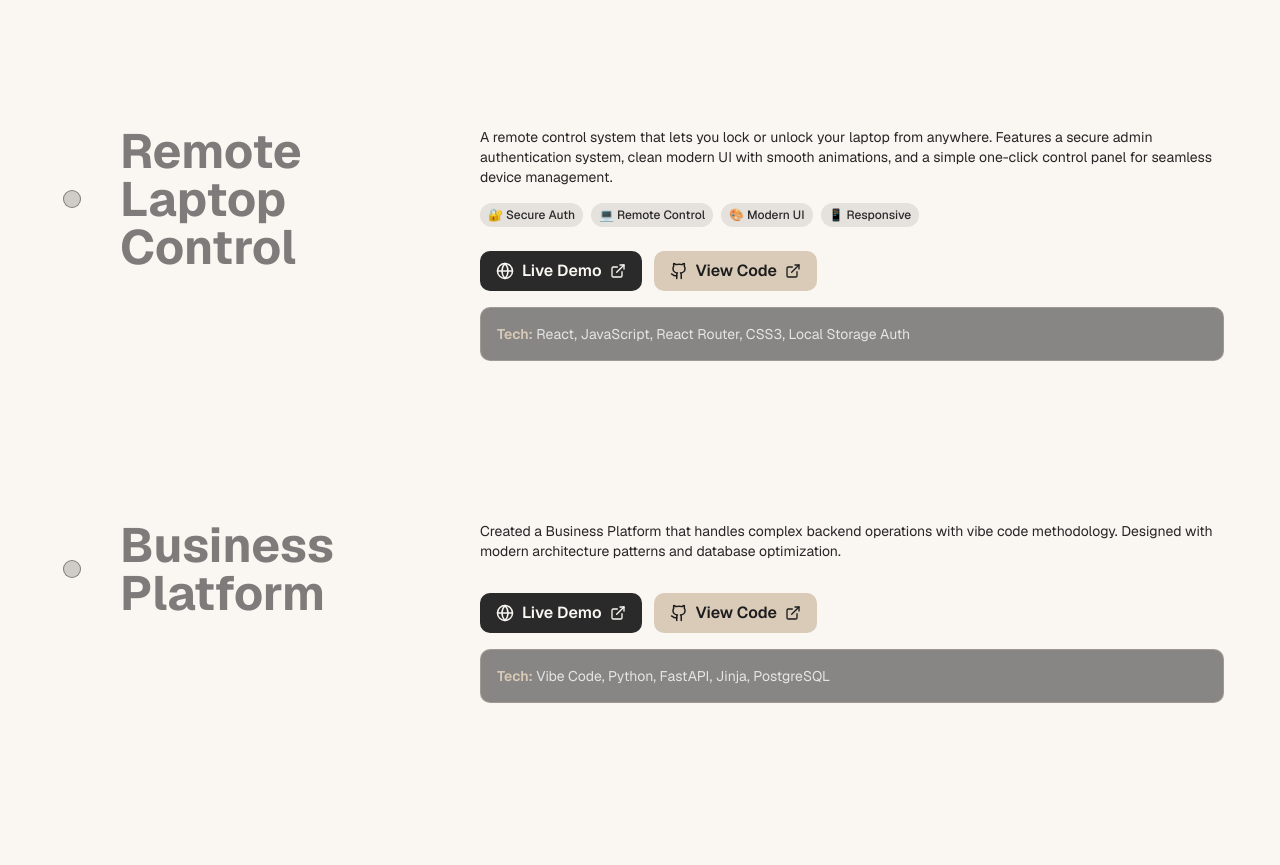
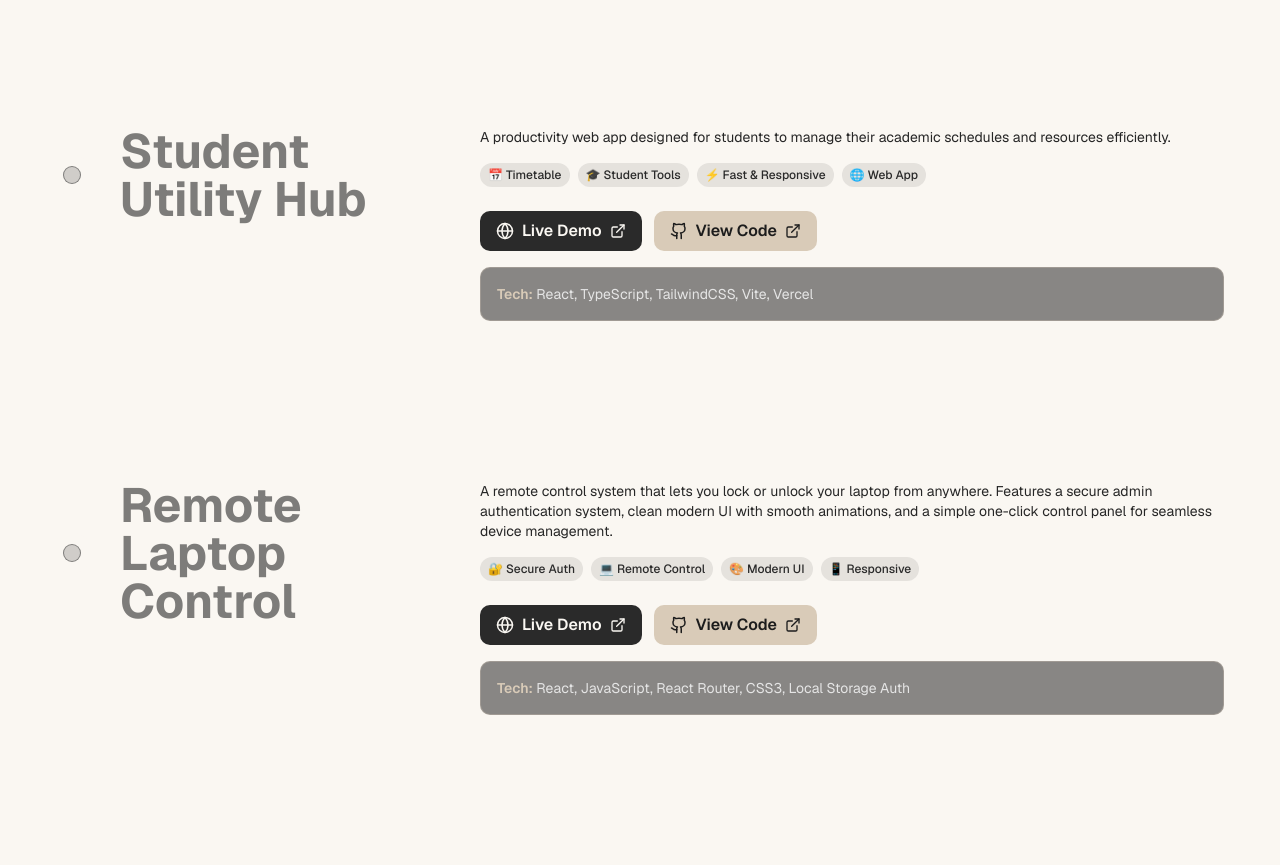
Before and after one commit to mushahidd/My-Portfolio, a Next.js app: page /projects in a window 1280 px wide. Shown: the part 1080-1945 px from the top of the page. Built offline with nearby package versions, Linux system fonts and the light colour scheme.

Commit message:
Add Student Utility Hub project

```diff
--- a/app/projects/page.tsx
+++ b/app/projects/page.tsx
@@ -45,6 +45,49 @@ export default function ProjectsPage() {
           <div className="mt-4 p-4 bg-neutral-900/50 dark:bg-neutral-900 border border-secondary/30 rounded-lg">
             <p className="text-neutral-200 dark:text-neutral-100 text-xs md:text-sm break-words">
               <span className="font-semibold text-secondary">Tech:</span> React, TypeScript, Vite, TailwindCSS, Node.js, Express.js, PostgreSQL, Prisma, OpenRouter API (DeepSeek), JWT, Google OAuth
+            </p>
+          </div>
+        </div>
+      ),
+    },
+        {
+      title: "Student Utility Hub",
+      content: (
+        <div>
+          <p className="text-neutral-800 dark:text-neutral-200 text-xs md:text-sm font-normal mb-4 break-words">
+            A productivity web app designed for students to manage their academic schedules and resources efficiently.
+          </p>
+          <div className="flex flex-wrap gap-2 mb-6">
+            <span className="px-2 py-1 text-xs bg-primary/10 dark:bg-secondary/20 text-primary dark:text-secondary-foreground rounded-full font-medium">📅 Timetable</span>
+            <span className="px-2 py-1 text-xs bg-primary/10 dark:bg-secondary/20 text-primary dark:text-secondary-foreground rounded-full font-medium">🎓 Student Tools</span>
+            <span className="px-2 py-1 text-xs bg-primary/10 dark:bg-secondary/20 text-primary dark:text-secondary-foreground rounded-full font-medium">⚡ Fast & Responsive</span>
+            <span className="px-2 py-1 text-xs bg-primary/10 dark:bg-secondary/20 text-primary dark:text-secondary-foreground rounded-full font-medium">🌐 Web App</span>
+        </div>
+          <div className="flex flex-wrap gap-3 mb-4">
+            <a
+              href="https://student-utility-hub.vercel.app/"
+              target="_blank"
+              rel="noopener noreferrer"
+              className="inline-flex items-center gap-2 px-4 py-2 bg-primary dark:bg-secondary text-primary-foreground dark:text-secondary-foreground rounded-lg hover:shadow-lg hover:shadow-primary/50 dark:hover:shadow-secondary/50 transition-all duration-300 font-semibold"
+            >
+              <Globe size={18} />
+              Live Demo
+              <ExternalLink size={16} />
+            </a>
+            <a
+              href="https://github.com/mushahidd/timetable-summary"
+              target="_blank"
+              rel="noopener noreferrer"
+              className="inline-flex items-center gap-2 px-4 py-2 bg-secondary text-secondary-foreground rounded-lg hover:shadow-lg hover:shadow-secondary/50 transition-all duration-300 font-semibold"
+            >
+              <Github size={18} />
+              View Code
+              <ExternalLink size={16} />
+            </a>
+          </div>
+          <div className="mt-4 p-4 bg-neutral-900/50 dark:bg-neutral-900 border border-secondary/30 rounded-lg">
+            <p className="text-neutral-200 dark:text-neutral-100 text-xs md:text-sm break-words">
+              <span className="font-semibold text-secondary">Tech:</span> React, TypeScript, TailwindCSS, Vite, Vercel
             </p>
           </div>
         </div>
```
